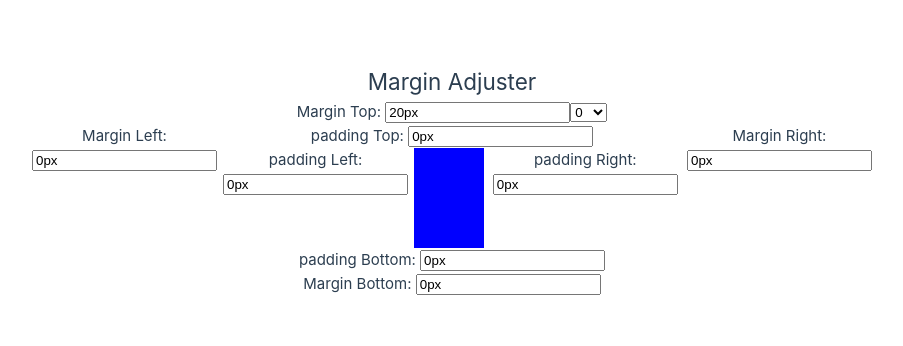
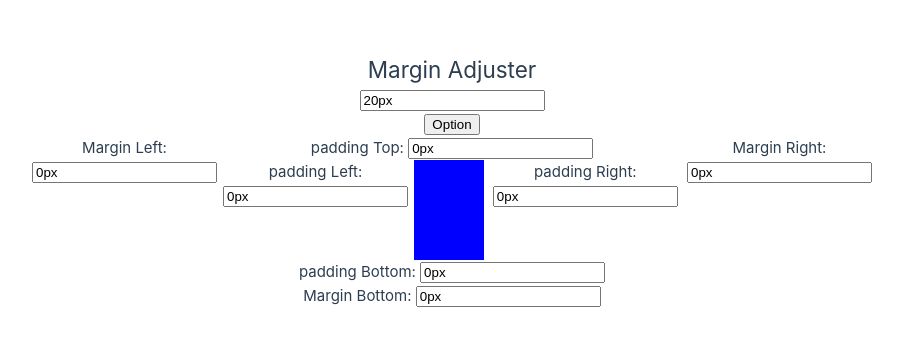
Before and after one commit to MaraNikhil1999/spacing-component, a Vue app: page / in a window 1280 px wide. Shown: the part 220-566 px from the top of the page, without its empty margins (20-923 px from the left). Built offline with nearby package versions, Linux system fonts and the light colour scheme.

Commit message:
added reusable dropDown component

```diff
--- a/src/App.vue
+++ b/src/App.vue
@@ -1,6 +1,7 @@
 <script setup lang="ts">
-import { reactive, defineProps, watch, defineEmits, ref, computed } from 'vue';
+import { reactive, watch, defineEmits, ref, computed } from 'vue';
 import MarginInputGroup from './components/MarginInputGroup.vue';
+import type { DropDownOption } from './Interface/DropDown'
 
 interface SpacingValues {
     top: string;
@@ -11,14 +12,14 @@ interface SpacingValues {
 interface Props {
     initialMargin: SpacingValues;
     initialPadding: SpacingValues;
-    suggestions: string[];
+    suggestions: DropDownOption[];
     showSuggestions: boolean;
 };
 
 const props = withDefaults(defineProps<Props>(), {
     initialMargin: () => ({ top: '0', right: '0', bottom: '0', left: '0' }),
     initialPadding: () => ({ top: '20px', right: '20px', bottom: '20px', left: '20px' }),
-    suggestions: () => ['0', '4', '8', '12', '16', '20', '24', '32', '40', '48', '56', '64'],
+    suggestions: () => [{key:"applyToAll", displayName:"Apply to all"}],
     showSuggestions: true,
 });
 
@@ -49,7 +50,9 @@ const rectangleStyle = computed(() => ({
 
 const positions = ['top', 'right', 'bottom', 'left'];
 
-
+function updateJson(val:any){
+    console.log(val,'nikj');
+}
 
 // Methods to set suggested values
 const setMarginSuggestion = (event: Event, position: keyof SpacingValues) => {
@@ -69,7 +72,7 @@ const setPaddingSuggestion = (event: Event, position: keyof SpacingValues) => {
 
         <div class="">
             <div>
-                <MarginInputGroup :initial-margin="'20px'" :show-suggestions="props.showSuggestions" :drop-down-options="props.suggestions"></MarginInputGroup>
+                <MarginInputGroup :initial-margin="'20px'" :show-suggestions="props.showSuggestions" :drop-down-options="props.suggestions" @update-values="updateJson"></MarginInputGroup>
             </div>
             <div class="flex">
                 <div>
--- /dev/null
+++ b/src/Interface/DropDown.ts
@@ -0,0 +1 @@
+ export type DropDownOption = { key: string, displayName: string }
--- /dev/null
+++ b/src/components/DropDown.vue
@@ -0,0 +1,29 @@
+<script setup lang="ts">
+import type { DropDownOption } from './../Interface/DropDown';
+import { ref, defineEmits } from 'vue';
+interface Props {
+    options: DropDownOption[];
+}
+const props = defineProps<Props>()
+const showDropDown = ref(false);
+const emit = defineEmits(['set-values']);
+
+function setInputValueInParent(DropDownOption: any) {
+    showDropDown.value = false;
+    emit('set-values', DropDownOption);
+}
+
+</script>
+
+<template>
+    <div>
+        <button @click="showDropDown = !showDropDown">Option</button>
+        <div v-if="showDropDown">
+            <ul>
+                <li v-for="option in props.options" :key="option.key" @click="setInputValueInParent(option)">{{ option.displayName }}</li>
+            </ul>
+        </div>
+    </div>
+</template>
+
+<style scoped></style>
--- a/src/components/MarginInputGroup.vue
+++ b/src/components/MarginInputGroup.vue
@@ -1,11 +1,27 @@
 <script setup lang="ts">
-import { ref, watch } from 'vue';
+import { ref, watch,defineEmits } from 'vue';
+import DropDown from './DropDown.vue';
+import type { DropDownOption } from './../Interface/DropDown';
+
 interface Props {
     initialMargin: string;
     showSuggestions?: boolean;
-    dropDownOptions: string[];
+    dropDownOptions: DropDownOption[];
 }
 const props = withDefaults(defineProps<Props>(), { showSuggestions: true });
+const selectedOption = ref('');
+const emit = defineEmits(['update-values']);
+
+function selectionChanged(dropDownOption: any) {
+    initialMargin.value = selectedOption.value;
+    // setValueInParent();
+    console.log(dropDownOption);
+}
+
+function setValueInParent(){
+    emit('update-values', initialMargin.value);
+}
+
 const initialMargin = ref(props.initialMargin);
 watch(() => props.initialMargin, (newVal) => {
     initialMargin.value = newVal;
@@ -14,11 +30,8 @@ watch(() => props.initialMargin, (newVal) => {
 
 <template>
     <div>
-        <label for="marginTop">Margin Top: </label>
-        <input v-model="initialMargin" type="text" id="marginTop" placeholder="e.g., 10px" />
-        <select v-if="props.showSuggestions" name="" id="">
-            <option v-for="option in props.dropDownOptions" :key="option" :value="option">{{ option }}</option>
-        </select>
+        <input v-model="initialMargin" type="text" id="marginTop" @change="setValueInParent" placeholder="0px" />
+        <DropDown :options="props.dropDownOptions" @set-values="selectionChanged"></DropDown>
     </div>
 </template>
 
```
